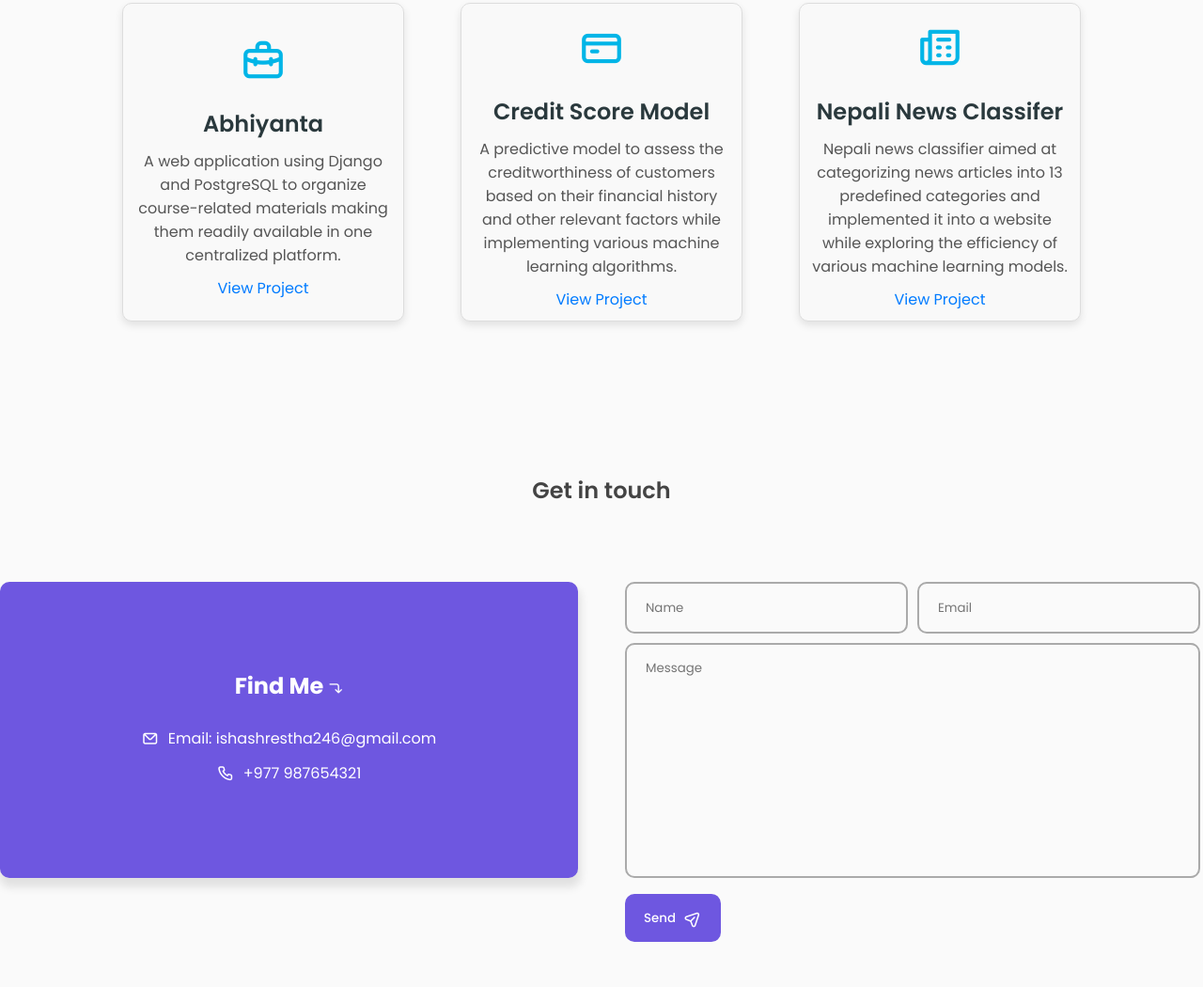
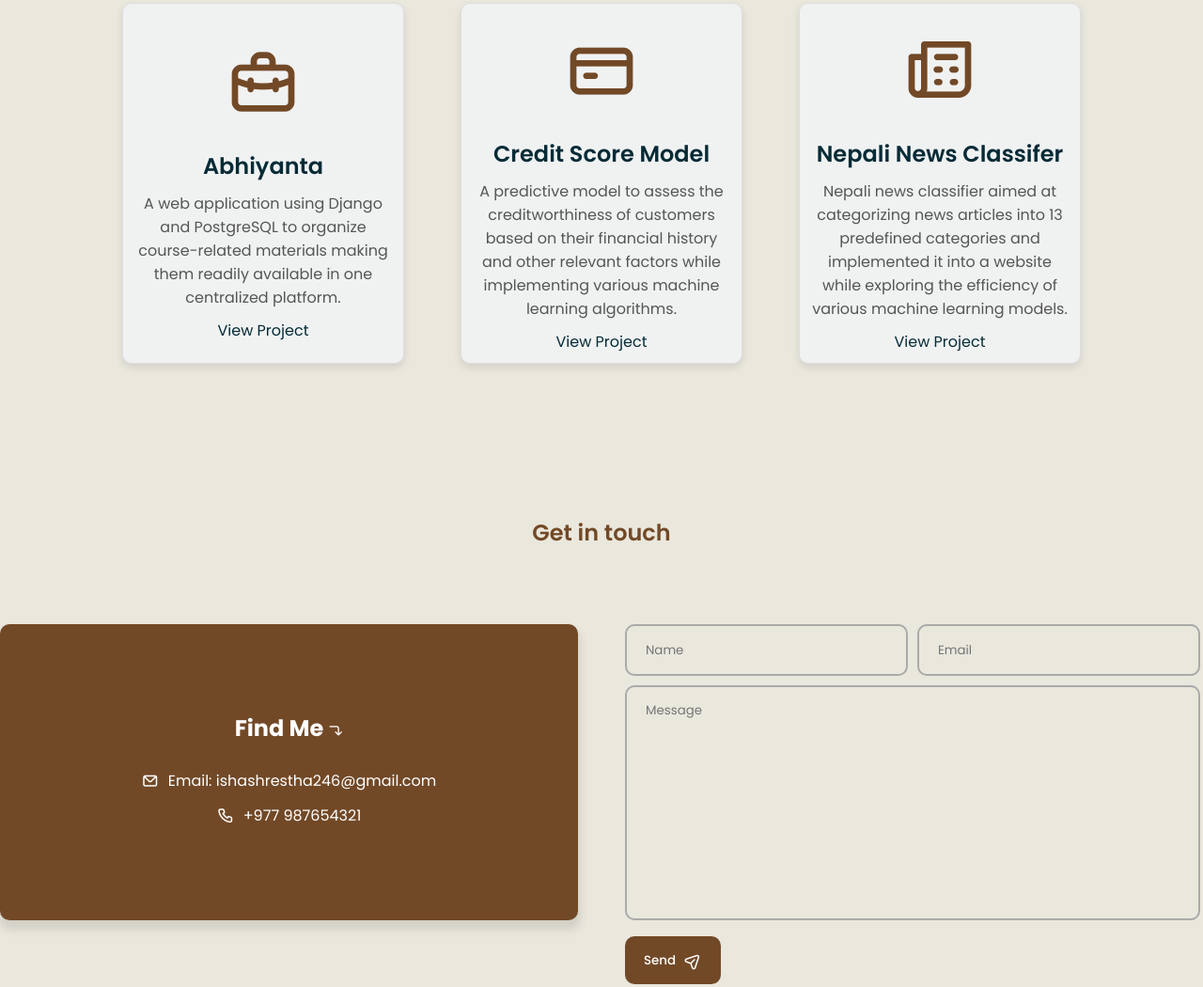
Before and after one commit to shrestha-isha/shrestha-isha.github.io, a plain HTML site: page index.html in a window 1280 px wide. Shown: the part 1506-2556 px from the top of the page at 94% size. Drawn offline with nearby package versions, Linux system fonts and the light colour scheme.

Commit message:
changed colors

```diff
--- a/styles.css
+++ b/styles.css
@@ -1,24 +1,31 @@
-/* ----- POPPINS FONT Link ----- */
+
 @import url('https://fonts.googleapis.com/css2?family=Poppins:wght@400;500;600;700&display=swap');
 
-/* ----- VARIABLES ----- */
+
 :root{
-    --body-color: rgb(250, 250, 250);
+    /* --body-color: rgb(252, 252, 252); */
+    --body-color:#EAE7DD;
     --color-white: rgb(255, 255, 255);
 
-    --text-color-second: rgb(68, 68, 68);
-    --text-color-third: rgb(30, 159, 171);
+    --text-color-second: #724927;
+    --text-color-third: #323232;
 
-    --first-color: rgb(110, 87, 224);
-    --first-color-hover: rgb(40, 91, 212);
+    /* --first-color: rgb(110, 87, 224); */
+    --first-color:#323232;
+    --first-color-hover: rgb(244, 246, 247);
 
-    --second-color: rgb(110, 87, 224);
-    --third-color: rgb(192, 166, 49);
+    /* --second-color: rgb(75 194 205); */
+    --second-color:#FF595A;
+    --third-color: #FF595A;
     --first-shadow-color: rgba(0, 0, 0, 0.1);
+    /* Deep blue (#001233), light coral red (#FF595A), beige (#CAC0B3) */
+    /*  Light blue (#E9F1FA), bright blue (#00ABE4), white (#FFFFFF)*/
+    /* Narvik (#EAE7DD), Sorrell brown (#99775C) */
+    /* Beige (#DDD0C8), dark grey (#323232)
+     */
 
 }
 
-/* ----- BASE ----- */
 *{
     margin: 0;
     padding: 0;
@@ -26,12 +33,12 @@
     font-family: 'Poppins', sans-serif;
 }
 
-/* ----- SMOOTH SCROLL ----- */
+
 html{
     scroll-behavior: smooth;
 }
 
-/* ----- CHANGE THE SCROLL BAR DESIGN ----- */
+
 ::-webkit-scrollbar{
     width: 10px;
     border-radius: 25px;
@@ -46,15 +53,11 @@ html{
 ::-webkit-scrollbar-thumb:hover{
     background: #bbb;
 }
-
-
-/* ---##-- REUSABLE CSS --##--- */
-
-/* ----- GLOBAL BUTTON DESIGN ----- */
+/* #1edbcc; */
 .btn{
     font-weight: 500;
     padding: 12px 20px;
-    background: #efefef;
+    background: #99775C;
     border: none;
     border-radius: 10px;
     cursor: pointer;
@@ -69,22 +72,20 @@ html{
     color: var(--color-white);
 }
 
-/* ----- GLOBAL ICONS DESIGN ----- */
 i{
     font-size: 16px;
 }
 
-/* ------- BASE -------- */
 body{
     background: var(--body-color);
 }
 .container{
     width: 100%;
     position: relative;
-    overflow-x: hidden; /* not mandatory */
+    overflow-x: hidden;
 }
 
-/* ----- NAVIGATION BAR ----- */
+/*NAVIGATION bAR*/
 nav{
     position: fixed;
     display: flex;
@@ -149,14 +150,10 @@ nav{
     background: var(--first-color);
     border-radius: 50%;
 }
-
-
-/* ----- WRAPPER DESIGN ----- */
 .wrapper{
     padding-inline: 10vw;
 }
 
-/* ----- FEATURED BOX ----- */
 .featured-box{
     position: relative;
     display: flex;
@@ -164,7 +161,6 @@ nav{
     min-height: 700px;
 }
 
-/* ----- FEATURED TEXT BOX ----- */
 .featured-text{
     position: relative;
     display: flex;
@@ -195,7 +191,7 @@ nav{
 .featured-text-info{
     font-size: 15px;
     margin-bottom: 30px;
-    color: var(--text-color-second);
+    color: #422309;
 }
 .featured-text-btn{
     display: flex;
@@ -227,7 +223,6 @@ nav{
     color: var(--first-color);
 }
 
-/* ----- FEATURED IMAGE BOX ----- */
 .featured-image{
     display: flex;
     justify-content: right;
@@ -248,7 +243,7 @@ nav{
 } */
  .home_blob{
     width: 500px;
-    fill: var(--first-color);
+    fill: #724927;
     margin: 0 auto;
  }
 .home_blob-image{
@@ -288,7 +283,6 @@ nav{
     font-size: 20px;
 }
 
-/* ----- MAIN BOX ----- */
 .section{
     padding-block: 5em;
 }
@@ -303,7 +297,6 @@ nav{
     width: 50%;
 }
 
-/* -- ## --- RESUABLE CSS -- ## -- */
 .top-header{
     text-align: center;
     margin-bottom: 5em;
@@ -323,7 +316,7 @@ h3{
     margin-bottom: 15px;
 }
 
-/* ----- ABOUT INFO ----- */
+/* ABOUT*/
 .about-info{
     position: relative;
     display: flex;
@@ -353,7 +346,6 @@ h3{
     background: var(--first-color-hover);
 }
 
-/* ----- ABOUT / SKILLS BOX ----- */
 .skills-box{
     margin: 10px;
 }
@@ -367,13 +359,13 @@ h3{
 }
 .skills-list span{
     font-size: 14px;
-    background: var(--first-color);
+    background: #724927;
     color: var(--color-white);
     padding: 2px 10px;
     border-radius: 5px;
 }
 
-/* ----- PROJECTS BOX ----- */
+/*PROJECT*/
 .project-container {
     display: flex;
     flex-wrap: wrap;
@@ -388,7 +380,7 @@ h3{
     justify-content: center;
     align-items: center;
     flex-direction: column;
-    background: #f9f9f9;
+    background: #f0f2f2;
     border: 1px solid #ddd;
     border-radius: 10px;
     padding: 10px;
@@ -396,23 +388,28 @@ h3{
     box-shadow: 0 4px 8px rgba(0, 0, 0, 0.1);
     text-align: center;
     overflow: hidden;
-    color: #00B5E7;
+    color: #724927;
 }
 
+/* .project-icon {
+    width: 50px;
+    height: auto;
+    margin-bottom: 10px;
+} */
 .project-box img {
     max-width: 100%;
     height: 120px;
     border-radius: 10px;
 }
 .project-box i {
-    font-size: 50px;
+    font-size: 80px;
     margin-bottom: 2px;
 }
 
 .project-box h3 {
     margin: 10px 0;
     font-size: 1.5rem;
-    color: #2a393d;
+    color: #052b36;
 }
 
 .project-box p {
@@ -424,7 +421,7 @@ h3{
     display: inline-block;
     margin-top: 10px;
     font-size: 1rem;
-    color: #007bff;
+    color: #052b36;
     text-decoration: none;
 }
 
@@ -435,12 +432,14 @@ h3{
     content: "";
     position: absolute;
     bottom: -100%;
-    background: var(--second-color);
+    background: #724927;
+    /* background: rgb(133, 182, 180); */
     width: 100%;
     height: 100%;
     transition: .4s;
     z-index: 1;
 }
+
 .project-box:hover.project-box::after,
 .contact-info:hover.contact-info::after{
     bottom: 0;
@@ -448,9 +447,10 @@ h3{
 .project-box:hover.project-box i,
 .project-box:hover.project-box>h3,
 .project-box:hover.project-box>a{
-    color: var(--color-white);
+    color: var(--first-color-hover);
     z-index: 2;
 }
+
 
 /* .project-container{
     display: flex;
@@ -491,6 +491,7 @@ h3{
     transition: .4s;
     z-index: 1;
 }
+
 .project-box:hover.project-box::after,
 .contact-info:hover.contact-info::after{
     bottom: 0;
@@ -501,7 +502,7 @@ h3{
     color: var(--color-white);
     z-index: 2;
 } */
-/* ----- CONTACT BOX ----- */
+/*CONTACT*/
 .contact-info{
     position: relative;
     display: flex;
@@ -511,7 +512,7 @@ h3{
     padding: 20px 30px;
     width: 100%;
     height: 315px;
-    background: var(--second-color);
+    background: #724927;
     border-radius: 10px;
     box-shadow: 1px 8px 10px 2px var(--first-shadow-color);
     overflow: hidden;
@@ -575,18 +576,17 @@ textarea{
     display: flex;
     align-items: center;
     justify-content: center;
-    background: var(--second-color);
+    background:#724927;
     color: var(--color-white);
 }
 .form-button>.btn:hover{
-    background: #00B5E7;
+    background: #a57d5d;
 }
 .form-button i{
     font-size: 18px;
     rotate: -45deg;
 }
 
-/* ----- FOOTER BOX ----- */
 footer{
     display: flex;
     justify-content: center;
@@ -622,7 +622,6 @@ footer{
 }
 
 
-/* ----- MEDIA QUERY == 1024px / RESPONSIVE ----- */
 @media only screen and (max-width: 1024px){
     .featured-text{
         padding: 0;
@@ -633,11 +632,12 @@ footer{
     }
 }
 
-/* ----- MEDIA QUERY == 900px / RESPONSIVE ----- */
+
 @media only screen and (max-width: 900px) {
     .nav-button{
         display: none;
     }
+
     .nav-menu.responsive{
         left: 0;
     }
@@ -712,8 +712,6 @@ footer{
 
 }
 
-/* ----- MEDIA QUERY == 540px / RESPONSIVE ----- */
-
 @media only screen and (max-width: 540px){
     .featured-name{
         font-size: 40px;
```
